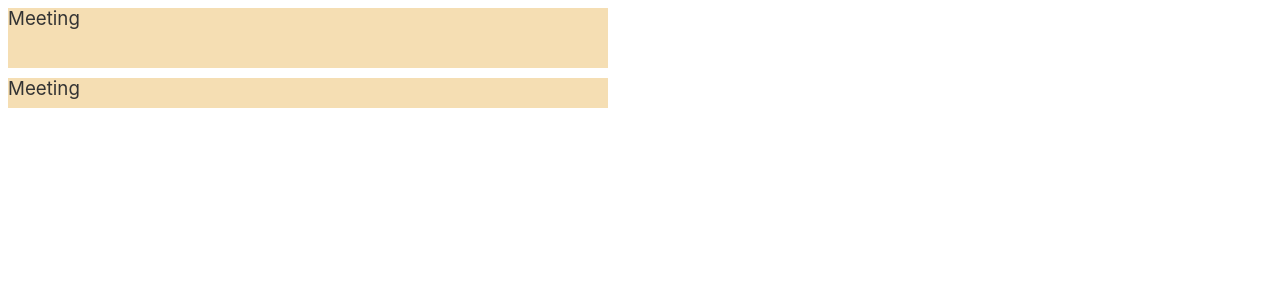
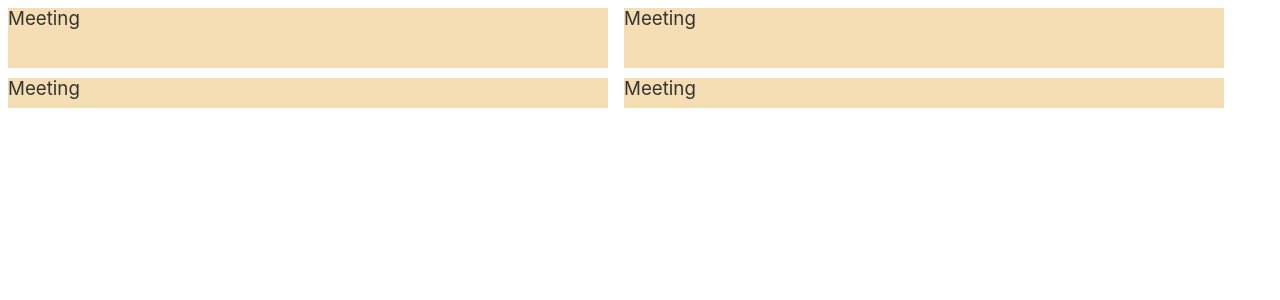
Before and after one commit to Auroratide/secretary-scramble, a Svelte app: page / in a window 1280 px wide. Shown: the top 300 px of the page. Built offline with nearby package versions, Linux system fonts and the light colour scheme.

Commit message:
Start separating unscheduled and scheduled meetings

```diff
--- a/src/App.svelte
+++ b/src/App.svelte
@@ -1,15 +1,41 @@
 <script>
+	import { createUnscheduledMeeting, scheduleMeeting } from './game'
 	import Meeting from './Meeting.svelte'
+
+	let unscheduled = [
+		createUnscheduledMeeting({ duration: 60 }),
+		createUnscheduledMeeting({ duration: 30 }),
+	]
+
+	let scheduled = [
+		scheduleMeeting(createUnscheduledMeeting({ duration: 60 }))(0, 0),
+		scheduleMeeting(createUnscheduledMeeting({ duration: 30 }))(0, 120),
+	]
 </script>
 
 <main>
+	<div class="unscheduled">
+		{#each unscheduled as meeting (meeting.id)}
+			<Meeting duration={meeting.duration} />
+		{/each}
+	</div>
 	<div class="meetings">
-		<Meeting duration={60} />
-		<Meeting duration={30} />
+		{#each scheduled as meeting (meeting.id)}
+			<Meeting duration={meeting.duration} />
+		{/each}
 	</div>
 </main>
 
 <style>
+	main {
+		display: flex;
+		gap: 1em;
+	}
+
+	.unscheduled {
+		width: 600px;
+	}
+
 	.meetings {
 		width: 600px;
 	}
--- a/src/game.js
+++ b/src/game.js
@@ -1 +1,17 @@
-// export const createMeeting = ()
+let meetingCounter = 0
+
+export const createUnscheduledMeeting = ({
+    duration, // minutes
+}) => ({
+    id: ++meetingCounter,
+    duration,
+})
+
+// 9am = 0; 5pm = 480
+export const scheduleMeeting = (meeting) => (day, minute) => ({
+    ...meeting,
+    start: {
+        day,
+        minute,
+    },
+})
```
